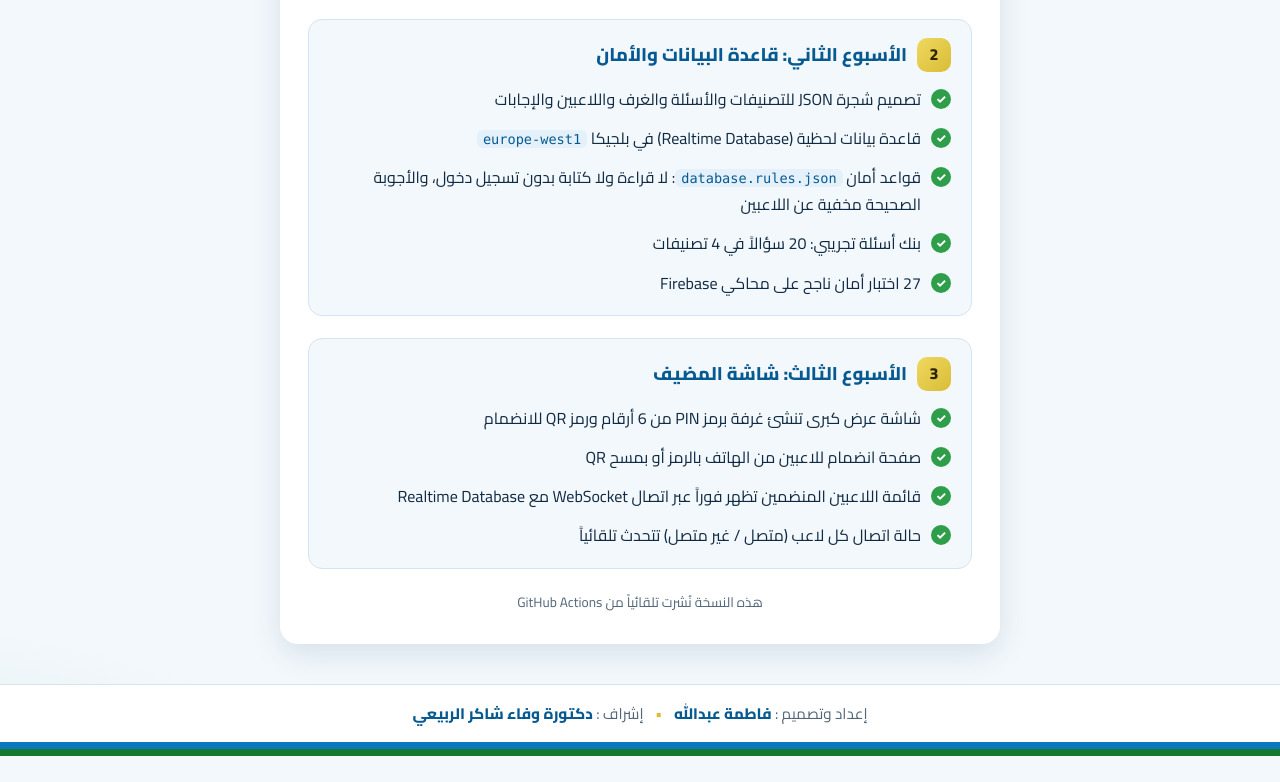
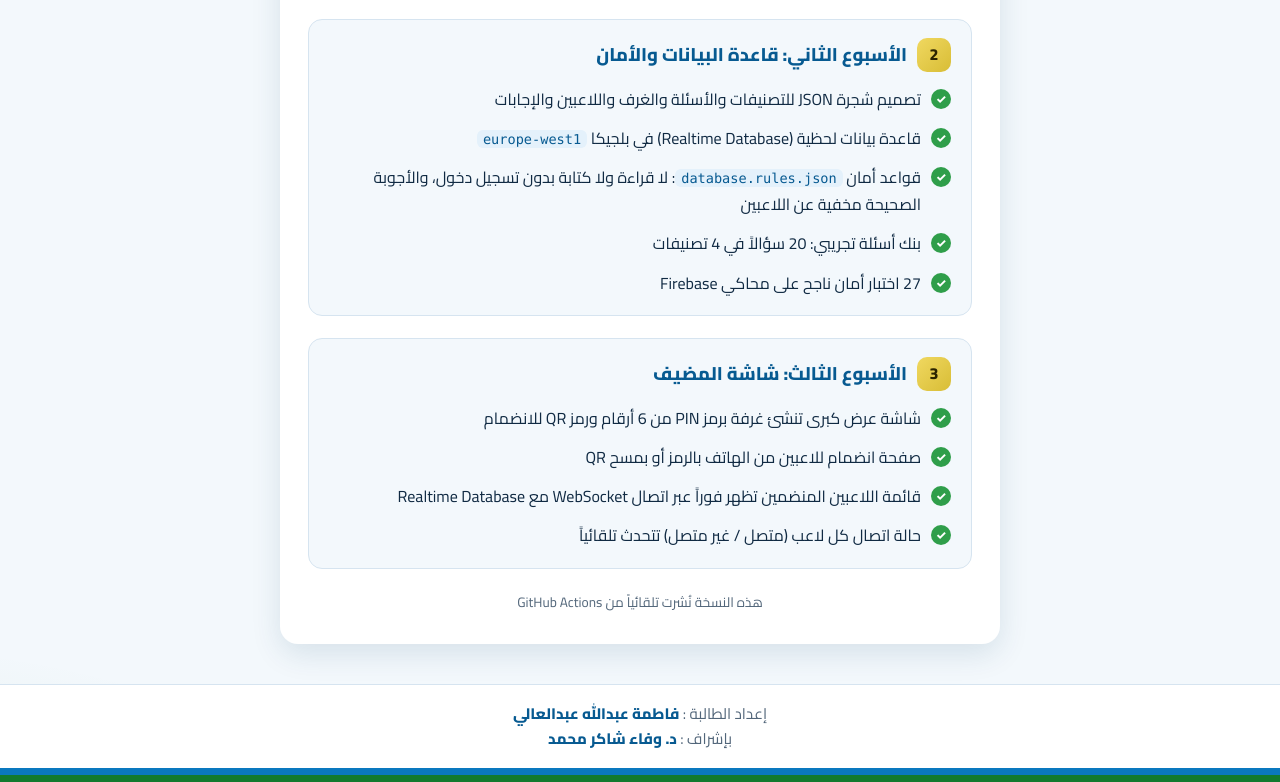
Before and after one commit to fatimaproject2003/graduation-project, a website: page public/index.html in a window 1280 px wide. Shown: the part 846-1628 px from the top of the page. Before the commit the page ends 1602 px from the top, so only its background shows below. Drawn offline with Linux system fonts and the light colour scheme.

Commit message:
Footer: student and supervisor names as on the cover

```diff
--- a/public/css/app.css
+++ b/public/css/app.css
@@ -273,11 +273,6 @@ code {
   border-top: 1px solid var(--border); background: var(--surface);
 }
 .site-footer strong { color: var(--blue-dark); font-weight: 800; }
-.site-footer .sep { color: var(--gold); margin: 0 12px; font-weight: 800; }
 body.host .site-footer { background: rgba(5, 40, 70, 0.55); border-top-color: rgba(255, 255, 255, 0.15); color: rgba(255, 255, 255, 0.8); }
 body.host .site-footer strong { color: #fff; }
-.site-footer .part { display: inline-block; white-space: nowrap; }
-@media (max-width: 520px) {
-  .site-footer .sep { display: none; }
-  .site-footer .part { display: block; }
-}
+.site-footer .part { display: block; }
--- a/public/index.html
+++ b/public/index.html
@@ -65,7 +65,7 @@
       <footer>هذه النسخة نُشرت تلقائياً من GitHub Actions</footer>
     </div>
   </main>
-  <footer class="site-footer"><span class="part">إعداد وتصميم : <strong>فاطمة عبدالله</strong></span><span class="sep" aria-hidden="true">•</span><span class="part">إشراف : <strong>دكتورة وفاء شاكر الربيعي</strong></span></footer>
+  <footer class="site-footer"><span class="part">إعداد الطالبة : <strong>فاطمة عبدالله عبدالعالي</strong></span><span class="part">بإشراف : <strong>د. وفاء شاكر محمد</strong></span></footer>
   <div class="stripes" aria-hidden="true"></div>
 </body>
 </html>
```
Also changed, not shown: public/host.html (+1 -1 lines), public/join.html (+1 -1 lines).
